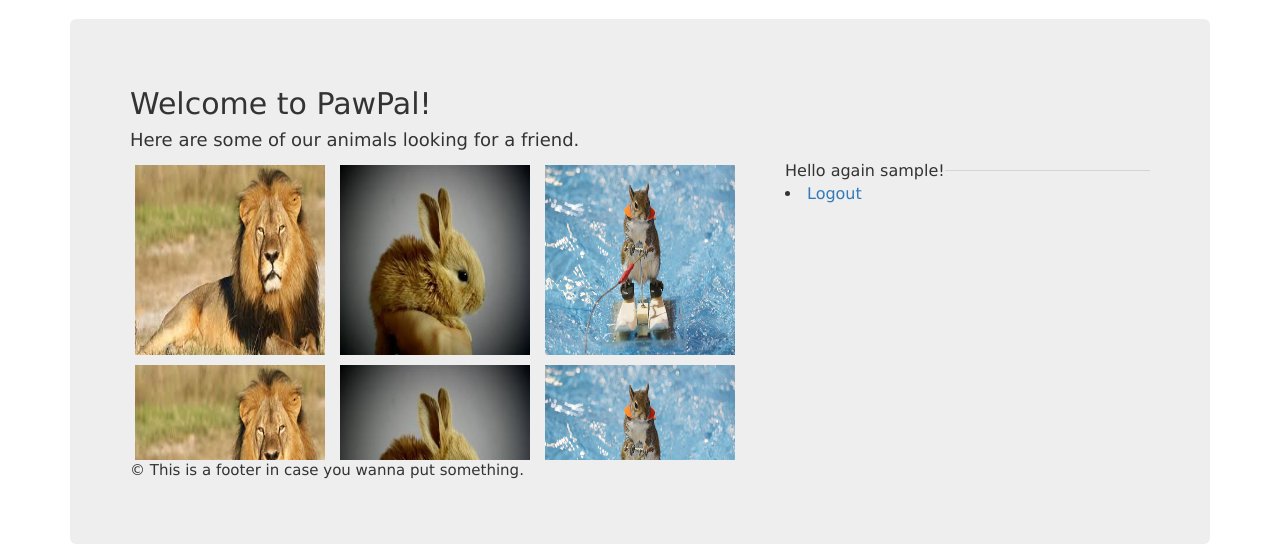
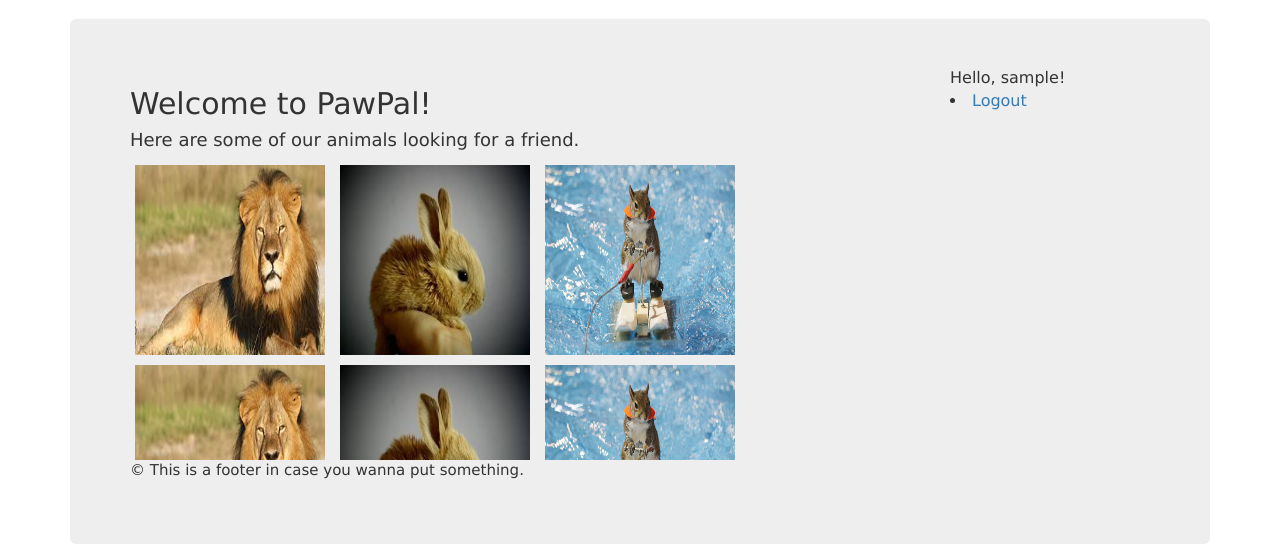
Before and after one commit to haradra/WAD2Proj, a Django app: page / in a window 1280 px wide. Shown: the part 51-605 px from the top of the page. Run offline with Django 3.2, Linux system fonts and the light colour scheme; the visitor is signed in with stand-in values (Sample User, id 1); some libraries are stand-ins or nearby versions.

Commit message:
Profile information on home page moved

```diff
--- a/pawpal_project/static/css/stylesheet.css
+++ b/pawpal_project/static/css/stylesheet.css
@@ -49,3 +49,8 @@ body {
 .jumbotron p {
     font-size: 15px;
 }
+
+#profile-right {
+    float: right;
+    width: 200px;
+}
--- a/pawpal_project/templates/pawpal/home.html
+++ b/pawpal_project/templates/pawpal/home.html
@@ -44,7 +44,12 @@
 <div class="container">
 
 	<div class="jumbotron">
-
+        {% if user.is_authenticated %}
+        <div id="profile-right">
+            Hello, {{ user.username }}!<br />
+				<li><a href="{% url 'logout' %}">Logout</a></li><br />
+        </div>
+        {% endif %}
 		<h2>Welcome to PawPal!</h2>
 		<h4>Here are some of our animals looking for a friend. {% if not user.is_authenticated %}Join us today and become a PawPal!{% endif %}</h4>
 		<div id="images-left">
@@ -60,10 +65,7 @@
 		</div>
 
 		<div id="login-right">
-			{% if user.is_authenticated %}
-				Hello again {{ user.username }}!<br />
-				<li><a href="{% url 'logout' %}">Logout</a></li><br />
-			{% else %}
+			{% if not user.is_authenticated %}
 				<h2>Login to PawPal</h2>
 				<form id="login_form" method="post" action="{% url 'login' %}">
 					{% csrf_token %}
@@ -91,7 +93,6 @@
 				{% endif %}
 
 	</div>
-	<hr>
 	<div class="row">
 		<div class="col-xs-12">
 			<footer>
```
